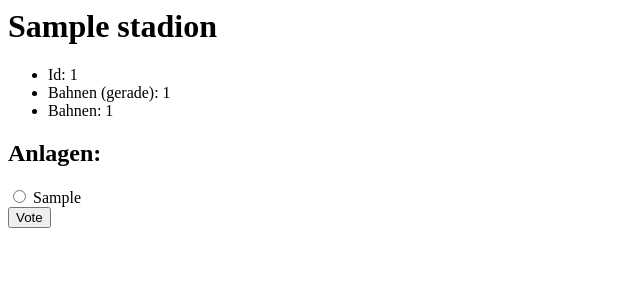
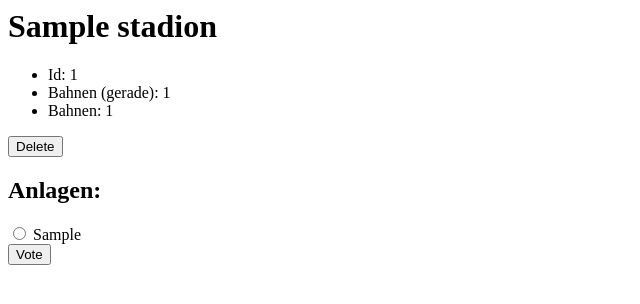
Before and after one commit to ppoile/athletica-adapter, a Django app: page /stadion/1/ in a window 1280 px wide. Shown: the top 304 px of the page, without its empty margins (0-640 px from the left). Run offline with Django 3.2, Linux system fonts and the light colour scheme; tables that the repository leaves empty hold one stand-in row (values such as "Sample post").

Commit message:
stadion: add delete button to detail view

```diff
--- a/stadion/templates/stadion/detail.html
+++ b/stadion/templates/stadion/detail.html
@@ -4,6 +4,11 @@
   <li>Bahnen (gerade): {{ stadion.bahnengerade }}</li>
   <li>Bahnen: {{ stadion.bahnen }}</li>
 </ul>
+
+<form action="{% url 'stadion:delete' stadion.id %}" method="post">
+  {% csrf_token %}
+  <input type="submit" value="Delete" />
+</form>
 
 {% if error_message %}
   <p><strong>{{ error_message }}</strong></p>
```
